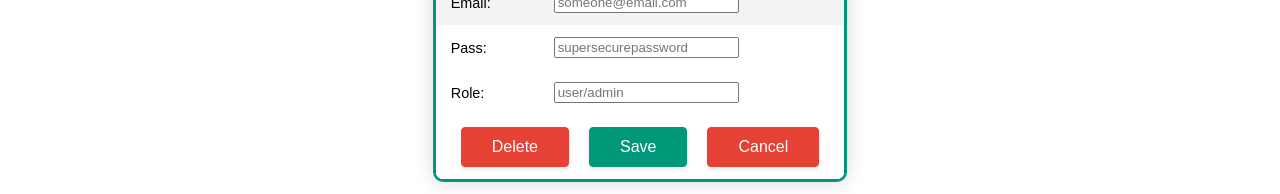
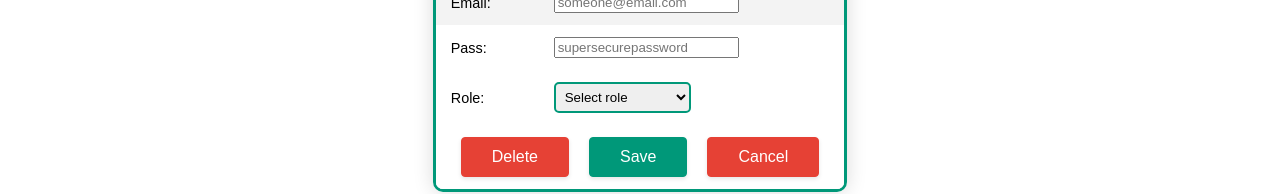
Before and after one commit to hattvr/Microservice, a React (Create React App) app in the folder front-end/: page / in a window 1280 px wide. Shown: the part 299-493 px from the top of the page. Built offline with nearby package versions, Linux system fonts and the light colour scheme; no server answers.

Commit message:
refactor: implement role select with desirable options

```diff
--- a/front-end/src/App.css
+++ b/front-end/src/App.css
@@ -158,6 +158,7 @@
   font-size: 0.9em;
   font-family: "Poppins", sans-serif;
   box-shadow: 0 0 20px rgba(0, 0, 0, 0.15);
+  user-select: none;
 
   caption {
     text-align: center;
@@ -225,6 +226,19 @@
 .save-button {
   background-color: #009879;
   border: 1px solid #009879;
+}
+
+.role-select {
+  padding: 5px;
+  border: 2px solid #009879;
+  border-radius: 5px;
+  cursor: pointer;
+  width: 50%;
+  transition: background-color 0.3s;
+}
+
+.role-select:hover {
+    background-color: #e9e9e9e3;
 }
 
 .login-button {
--- a/front-end/src/CustomerAddUpdateForm.js
+++ b/front-end/src/CustomerAddUpdateForm.js
@@ -5,45 +5,56 @@ export function CustomerAddUpdateForm(parameters) {
             <tbody>
                 <tr>
                 <td>Name:</td>
-                <td><input
+                <td>
+                    <input
                         type="text"
                         name="name"
                         placeholder="Some Person"
                         onChange={ (e) => parameters.handleInputChange(e) }
                         value={parameters.formObject.name}
-                /></td>
+                    />
+                </td>
                 </tr>
 
                 <tr>
                 <td>Email:</td>
-                <td><input
+                <td>
+                    <input
                         type="email"
                         name="email"
                         placeholder="someone@email.com"
                         onChange={ (e) => parameters.handleInputChange(e) }
                         value={parameters.formObject.email}
-                /></td>
+                    />
+                </td>
                 </tr>
 
                 <tr>
                 <td>Pass:</td>
-                <td><input
+                <td>
+                    <input
                         type="text"
                         name="password"
                         placeholder="supersecurepassword"
                         onChange={ (e) => parameters.handleInputChange(e) }
                         value={parameters.formObject.password}
-                /></td>
+                    />
+                </td>
 
                 </tr>
                 <td>Role:</td>
-                <td><input
-                    type="text"
+                <td>
+                    <select
                         name="role"
-                    placeholder="user/admin"
-                    onChange={ (e) => parameters.handleInputChange(e) }
+                        onChange={(e) => parameters.handleInputChange(e)}
                         value={parameters.formObject.role}
-                /></td>
+                        className="role-select"
+                    >
+                        <option value="" disabled>Select role</option>
+                        <option value="user">User</option>
+                        <option value="administrator">Administrator</option>
+                    </select>
+                </td>
 
                 <tr>
                 <td colSpan="2">
--- a/front-end/src/pages/CustomerPage.js
+++ b/front-end/src/pages/CustomerPage.js
@@ -57,6 +57,18 @@ function CustomerPage() {
 
   let onSaveClick = function () {
     console.log("in onSaveClick()");
+
+    // Require name, email, and password fields
+    if (formObject.name === "" || formObject.email === "" || formObject.password === "") {
+      alert("Please fill out all required fields!");
+      return;
+    }
+
+    // Default to "user" role, so inputting data in this field isn't required
+    if (formObject.role !== "user" && formObject.role !== "administrator") {
+        formObject.role = "user";
+    }
+
     let postOpCallback = () => { setFormObject(blankCustomer); }
 
     if (formObject.id === -1) {
```
Lines whose indentation alone changed are shown as unchanged.
